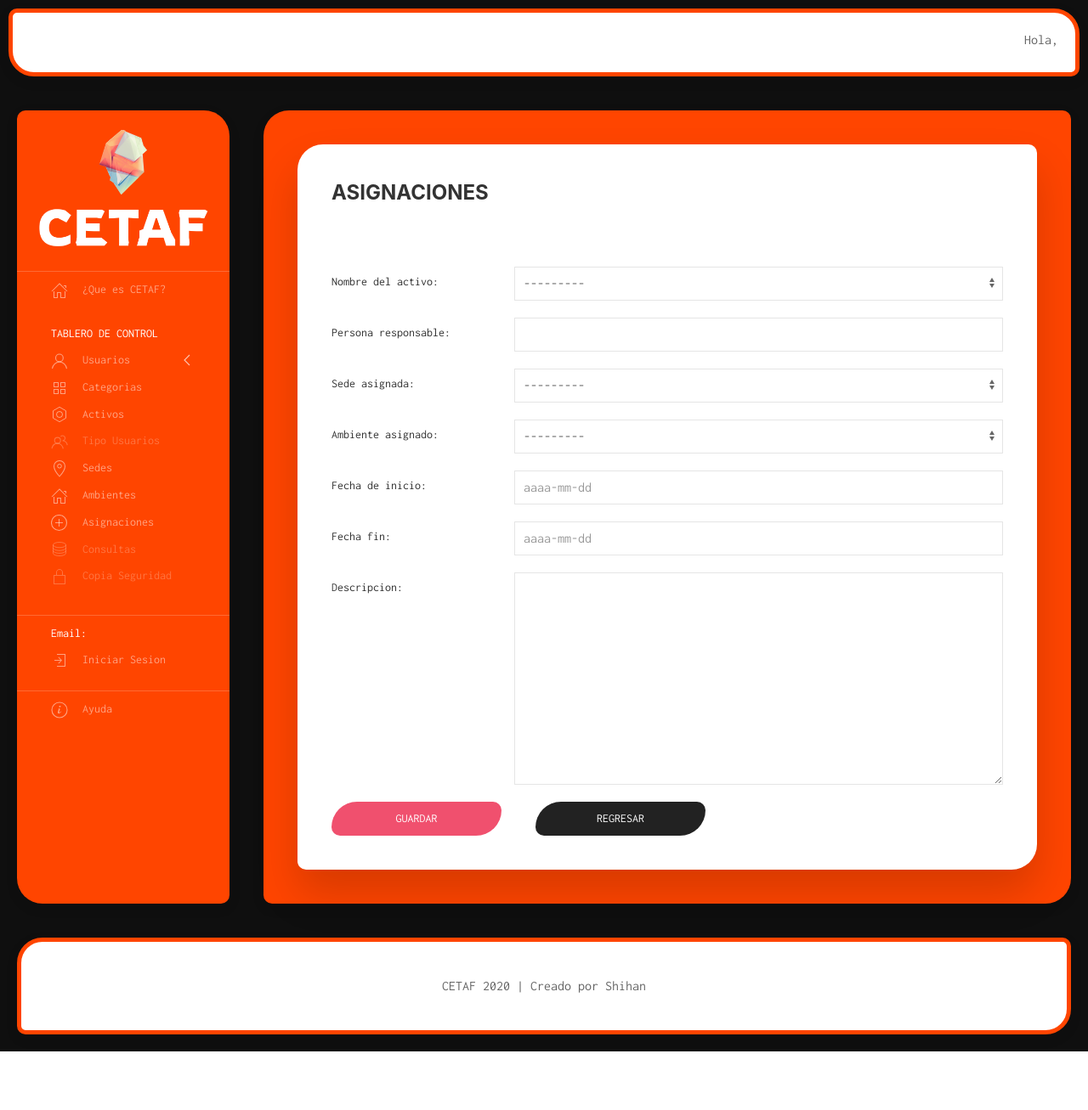
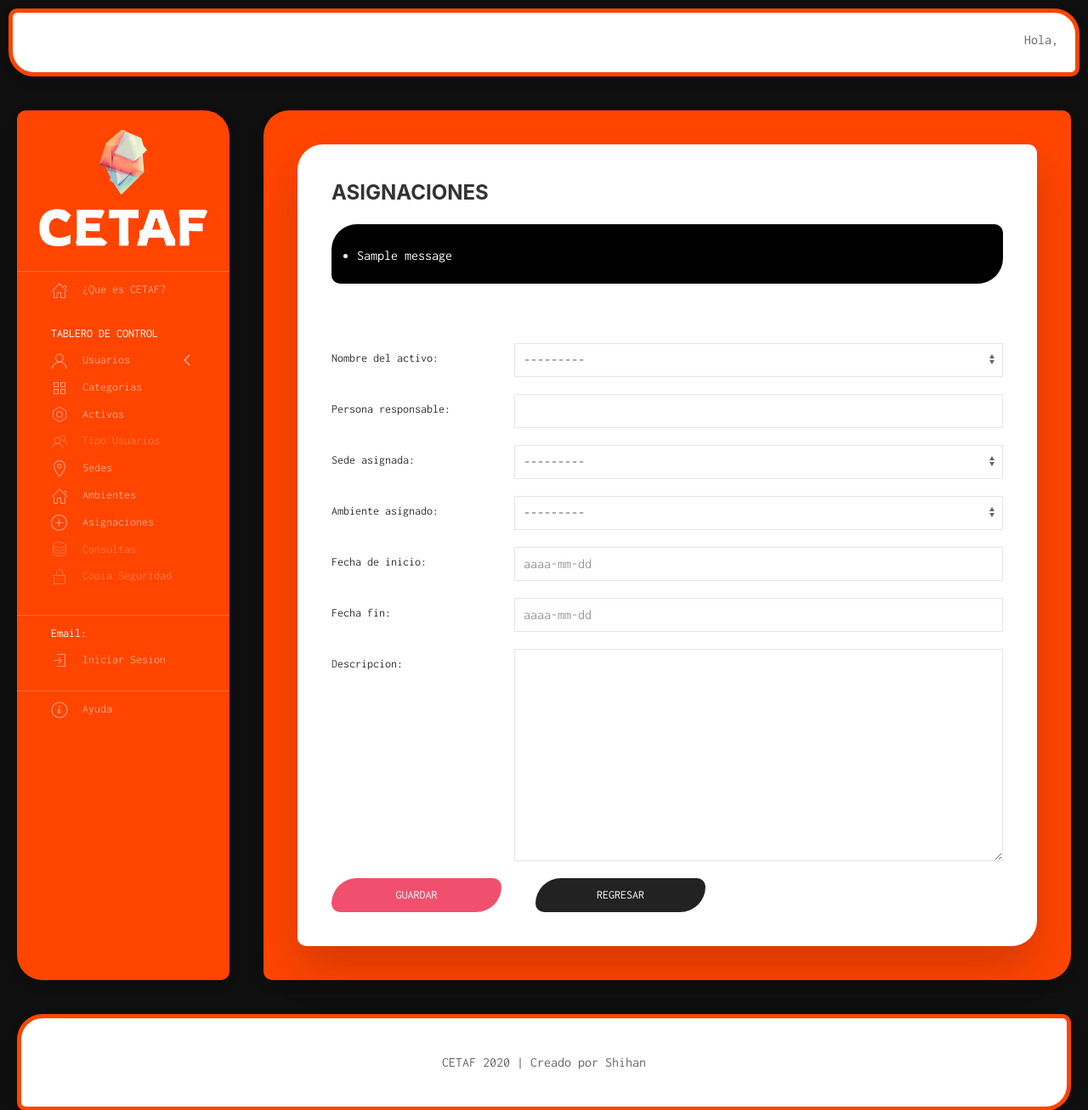
Before and after one commit to shihan1nnom/Cetaf_Python_Uikit_V1, a Django app: page /asignaciones/crear in a window 1280 px wide. Shown: the top 1307 px of the page at 85% size. Before the commit the page ends 1238 px from the top, so only its background shows below. Run offline with Django 3.2, Linux system fonts and the light colour scheme; data comes from the database, SQL or seed files in the repository; both versions use the stored data as it was after the commit; one stand-in notice (Sample message) is shown; some web fonts are replaced.

Commit message:
Correccion de asignacion de elemento

```diff
--- a/mi_sitio/cetaf/models.py
+++ b/mi_sitio/cetaf/models.py
@@ -45,7 +45,7 @@ class Activo(models.Model):
 
 
 class Asignacion(models.Model):
-    nombre_activo = models.ForeignKey(Activo, on_delete=models.CASCADE)
+    nombre_activo = models.OneToOneField(Activo, on_delete=models.CASCADE)
     persona_responsable = models.CharField(max_length=50)
     sede_asignada = models.ForeignKey(Sede, on_delete=models.CASCADE)
     ambiente_asignado = models.ForeignKey(Ambiente, on_delete=models.CASCADE)
--- a/mi_sitio/cetaf/templates/asignaciones/crear_asignacion.html
+++ b/mi_sitio/cetaf/templates/asignaciones/crear_asignacion.html
@@ -3,6 +3,15 @@
 {% block titulo %}Crear{% endblock %}
 
 {% block contenido_asignacion %}
+{% if messages %}
+    <div style="background: black; height: 70px; border-radius: 30px 10px;">
+        <ul class="messages" style="padding-top: 25px">
+            {% for message in messages %}
+            <li{% if message.tags %} class="{{ message.tags }}"{% endif %} style="color: white">{{ message }}</li>
+            {% endfor %}
+        </ul>
+    </div>
+{% endif %}
 <form class="uk-form-horizontal uk-margin-large" method="post">
     {% csrf_token %}
     {% for campo in form %}
--- a/mi_sitio/cetaf/views.py
+++ b/mi_sitio/cetaf/views.py
@@ -297,6 +297,9 @@ def crear_asignacion(request):
         if form.is_valid():
             form.save()
             return redirect('/asignaciones')
+        else:
+            messages.info(request, 'El elemento ya ha sido asignado')
+            return redirect('/asignaciones/crear')
     else:
         form = AsignacionForm()
         contexto = {
@@ -322,6 +325,9 @@ def actualizar_asignacion(request, _id):
         if form.is_valid():
             form.save()
             return redirect(f'/asignaciones/{_id}/')
+        else:
+            messages.info(request, 'El elemento ya ha sido asignado')
+            return redirect(f'/asignaciones/{_id}/actualizar')
     else:
         form = AsignacionForm(instance=dato_old)
         contexto = {
```
Also changed, not shown: mi_sitio/cetaf/templates/asignaciones/actualizar_asignacion.html (+9 -0 lines), mi_sitio/cetaf/migrations/0001_initial.py (added), mi_sitio/db.sqlite3.
